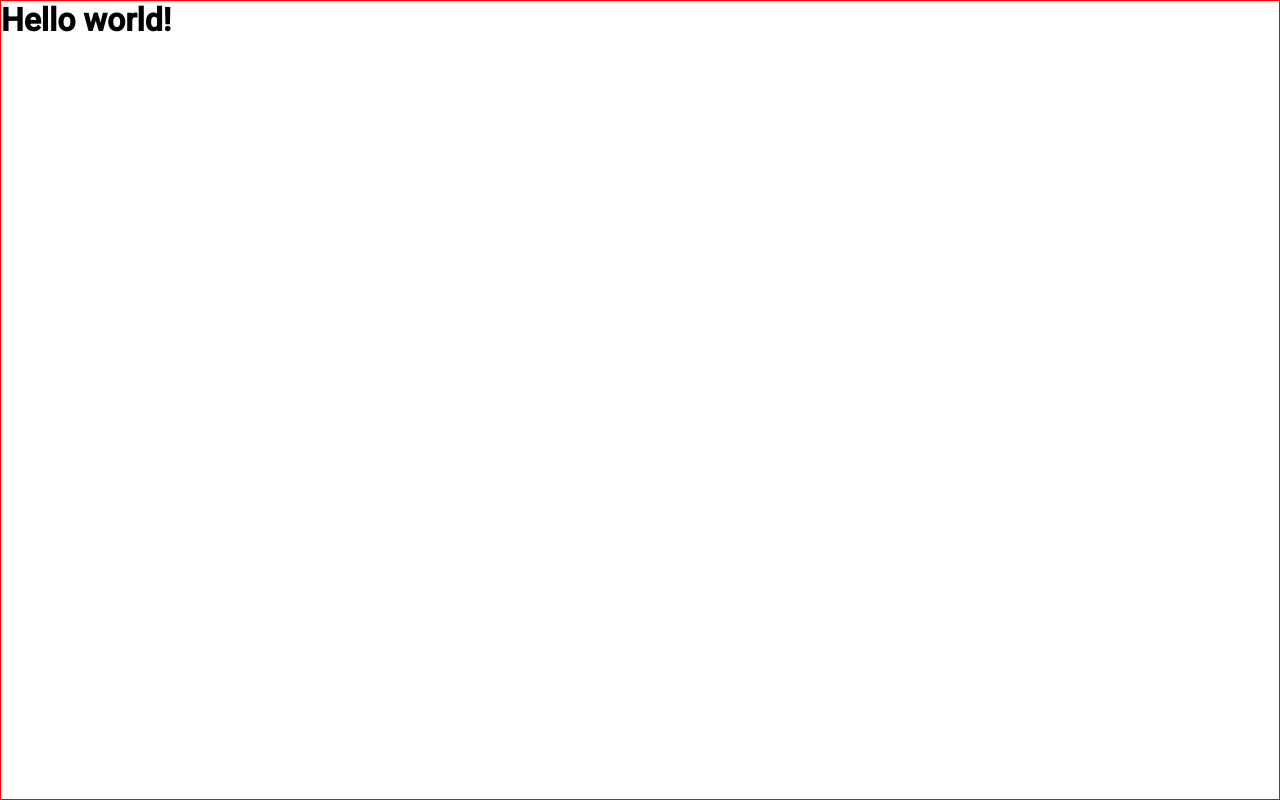
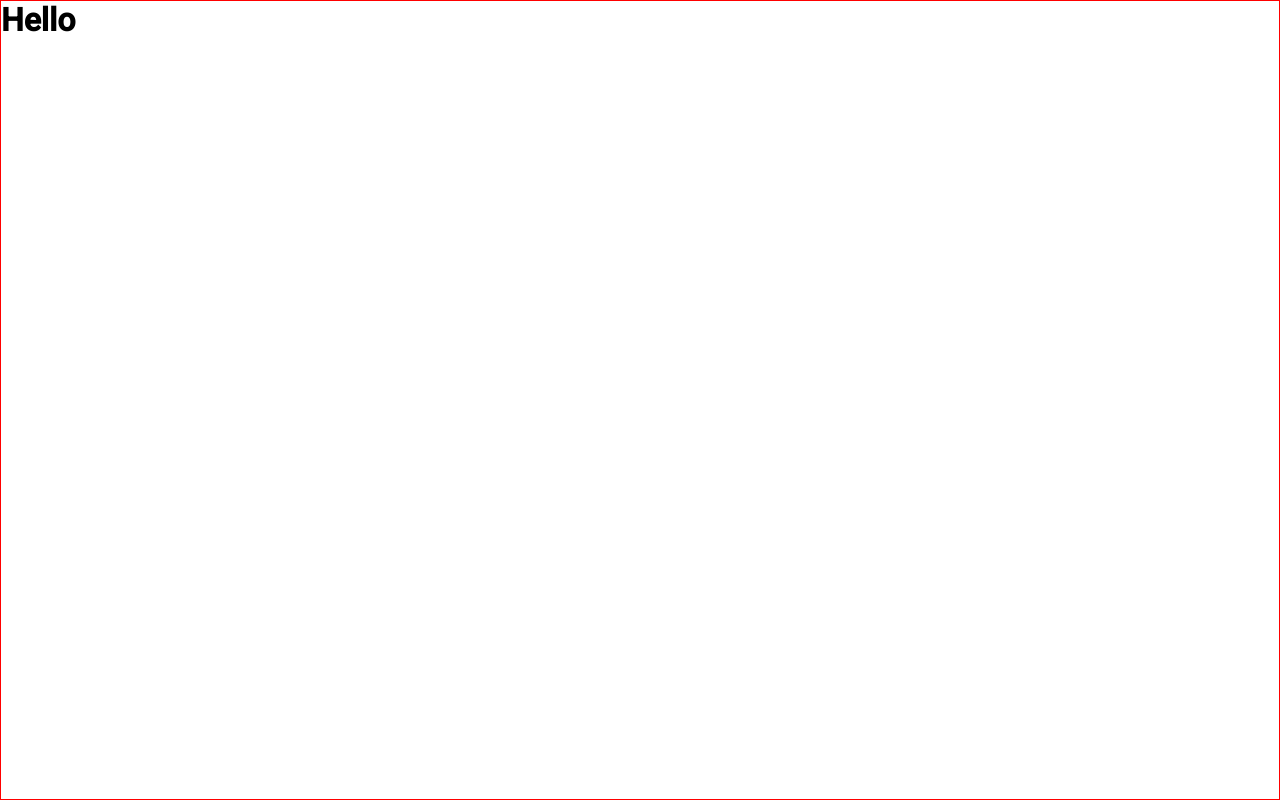
Before and after one commit to derson26/standalone-component, an Angular app: page / in a window 1280 px wide. Built offline with nearby package versions, Linux system fonts and the light colour scheme.

Commit message:
Installing @angular/flexLayout

```diff
--- a/package.json
+++ b/package.json
@@ -15,6 +15,7 @@
     "@angular/common": "^14.2.0",
     "@angular/compiler": "^14.2.0",
     "@angular/core": "^14.2.0",
+    "@angular/flex-layout": "^14.0.0-beta.41",
     "@angular/forms": "^14.2.0",
     "@angular/material": "^14.2.5",
     "@angular/platform-browser": "^14.2.0",
--- a/src/app/app.component.css
+++ b/src/app/app.component.css
@@ -0,0 +1,3 @@
+main {
+  height: 100%;
+ }
--- a/src/app/app.component.html
+++ b/src/app/app.component.html
@@ -1,2 +1,4 @@
 
-<h1>Hello world!</h1>
+<main fxLayout="row grid" fxLayoutAlign="center center" >
+  <h1>Hello</h1>
+</main>
```
Also changed, not shown: 1 other file (tests, documents, lock files or other folders).
